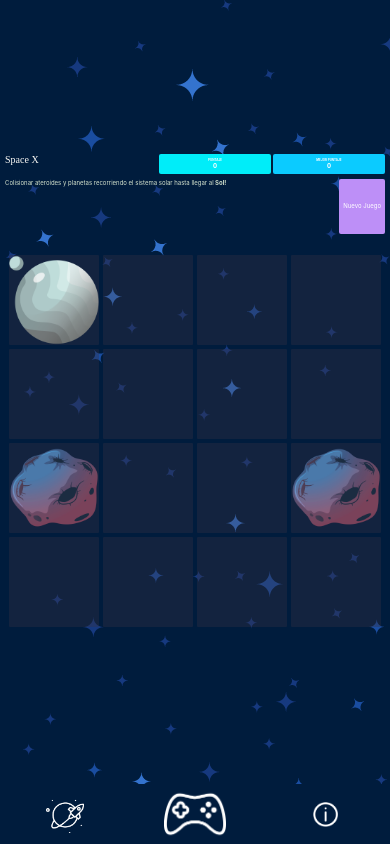
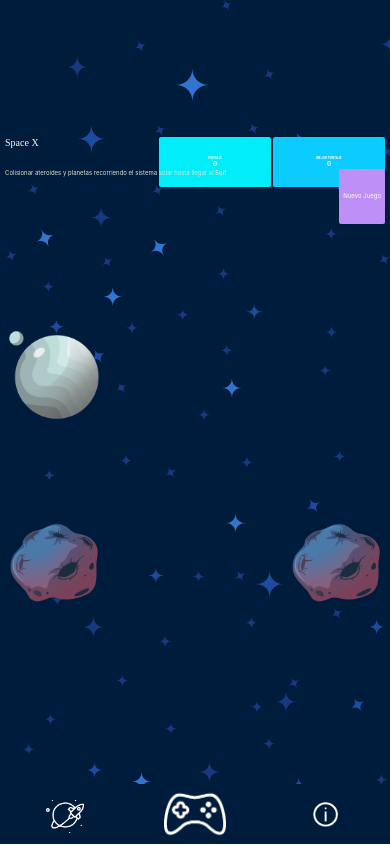
Before and after one commit to EmilianoSantellan/SpaceX, a React Native app: screen /Juego in a window 390 px wide. Built offline with nearby package versions, Linux system fonts and the light colour scheme.

Commit message:
fix styles views

```diff
--- a/src/application/common/planets.tsx
+++ b/src/application/common/planets.tsx
@@ -4,60 +4,68 @@ export const planets : IPlanet[] = [
     {
         key: 2,
         name: 'Asteroides',
-        src: require('../images/asteroid.png')
+        src: require('../images/asteroid.png'),
+        description: `Es un cuerpo celeste rocoso, más pequeño que un planeta y mayor que un meteoroide. La mayoría orbita entre Marte y Júpiter, en la región del sistema solar conocida como cinturón.`
     },
     {
         key: 4,
         name: 'Plutón',
         src: require('../images/pluto.png'),
-        description: `Es el planeta más pequeño del sistema solar, es también el más distante y el más frío.\n\nSu distancia media al Sol es de 5.900.000.000 kilómetros y su temperatura media superficial llega a -238º C.\n\nComposición\nNitrógeno	90 %\nMetano	10%`
+        description: `Es un planeta enano del sistema solar situado a continuación de la órbita de Neptuno. Su nombre se debe al dios mitológico romano Plutón.`
     },
     {
         key: 8,
         name: 'Neptuno',
         src: require('../images/neptune.png'),
-        description: `Es el más lejano del sistema solar. Forma parte de los denominados planetas exteriores, y dentro de estos, es uno de los gigantes helados, y es el primero que fue descubierto gracias a predicciones matemáticas.\n\nComposición\nHidrógeno	>84 %\nHelio	>12 %\nMetano	2 %\nAmoníaco	0,01 %\nEtano	0,00025 %\nAcetileno	0,00001 %\n\nDistancia media al Sol:	30,05 UA = 4,4951x109 km`
+        description: `Es el octavo planeta en distancia respecto al Sol y el más lejano del sistema solar. Forma parte de los denominados planetas exteriores, y dentro de estos, es uno de los gigantes helados, y es el primero que fue descubierto gracias a predicciones matemáticas.`
     },
     {
         key: 16,
         name: 'Urano',
         src: require('../images/uranus.png'),
-        description: `Es el planeta más pequeño del sistema solar, es también el más distante y el más frío.\n\nSu distancia media al Sol es de 5.900.000.000 kilómetros y su temperatura media superficial llega a -238º C.\n\nComposición\nNitrógeno	90 %\nMetano	10%`
+        description: `Es el séptimo planeta del sistema solar, el tercero de mayor tamaño, y el cuarto más masivo. Se llama así en honor de la divinidad griega del cielo Urano, el padre de Crono y el abuelo de Zeus.`
     },
     {
         key: 32,
         name: 'Saturno',
-        src: require('../images/saturn.png')
+        src: require('../images/saturn.png'),
+        description: `Es el sexto planeta del sistema solar contando desde el Sol, el segundo en tamaño y masa después de Júpiter y el único con un sistema de anillos visible desde la Tierra. Su nombre proviene del dios romano Saturno. Forma parte de los denominados planetas exteriores o gaseosos.`
     },
     {
         key: 64,
         name: 'Jupiter',
-        src: require('../images/jupiter.png')
+        src: require('../images/jupiter.png'),
+        description: `Es el planeta más grande del sistema solar y el quinto en orden de lejanía al Sol. Es un gigante gaseoso que forma parte de los denominados planetas exteriores. Recibe su nombre del dios romano Júpiter.`
     },
     {
         key: 128,
         name: 'Marte',
-        src: require('../images/mars.png')
+        src: require('../images/mars.png'),
+        description: `Es el cuarto planeta en orden de distancia al Sol y el segundo más pequeño del sistema solar, después de Mercurio.`
     },
     {
         key: 256,
         name: 'Tierra',
-        src: require('../images/eart.png')
+        src: require('../images/eart.png'),
+        description: `Es el tercero que orbita alrededor del Sol (estrella de tipo G2V, quien se encuentra en su juventud de acuerdo con la evolución estelar), es un planeta terrestre metálico, clasificado en esta categoría junto con Mercurio, Venus y Marte debido a la composición de sus núcleos.`
     },
     {
         key: 512,
         name: 'Venus',
-        src: require('../images/venus.png')
+        src: require('../images/venus.png'),
+        description: `Es el segundo planeta del sistema solar en orden de proximidad al Sol y el tercero en cuanto a tamaño en orden ascendente después de Mercurio y Marte. Al igual que Mercurio, carece de satélites naturales. Recibe su nombre en honor a Venus, la diosa romana del amor.`
     },
     {
         key: 1024,
         name: 'Mercurio',
-        src: require('../images/mercury.png')
+        src: require('../images/mercury.png'),
+        description: `Es el planeta del sistema solar más cercano al Sol y el más pequeño. Forma parte de los denominados planetas interiores y carece de satélites naturales al igual que Venus.`
     },
     {
         key: 2048,
         name: 'Sol',
-        src: require('../images/sun.png')
+        src: require('../images/sun.png'),
+        description: `Es una estrella de tipo-G de la secuencia principal y clase de luminosidad V que se encuentra en el centro del sistema solar y constituye la mayor fuente de radiación electromagnética de este sistema planetario.`
     }
 ];
 
--- a/src/infrastructure/components/heading/styles.tsx
+++ b/src/infrastructure/components/heading/styles.tsx
@@ -30,6 +30,7 @@ export const styles = StyleSheet.create({
         paddingBottom: Dimensions.size["2"],
         borderRadius: Dimensions.size["2"],
         marginLeft: Dimensions.size["2"],
+        height: 50,
         flexDirection: 'column',
         alignItems: 'center',
         justifyContent: 'center'
--- a/src/presentation/components/game/above/styles.tsx
+++ b/src/presentation/components/game/above/styles.tsx
@@ -16,7 +16,7 @@ export const styles = StyleSheet.create({
     text: {
         color: '#D5E4CF',
         fontSize: Dimensions.size["6"],
-        lineHeight: Dimensions.size["8"],
+        lineHeight: Dimensions.size["7"],
     },
     boldText: {
         fontWeight: 'bold',
--- a/src/presentation/components/game/container/gameContainer.tsx
+++ b/src/presentation/components/game/container/gameContainer.tsx
@@ -2,7 +2,7 @@ import React from 'react';
 import { View } from 'react-native';
 import { styles } from './styles';
 
-import GridContainer from '../../../../infrastructure/components/grid/container/gridContainer';
+// import GridContainer from '../../../../infrastructure/components/grid/container/gridContainer';
 import TileContainer from '../../../../infrastructure/components/tile/tileContainer';
 
 import { IGame } from '../../../../application/interfaces/game.interface'
@@ -12,7 +12,7 @@ class GameContainer extends React.Component<IGame> {
         const { tiles = [] } = this.props;
         return (
             <View style={styles.container}>
-                <GridContainer />
+                {/* <GridContainer /> */}
                 <TileContainer tiles={tiles} />
             </View>
         );
--- a/src/presentation/containers/spacex/spacex-container.tsx
+++ b/src/presentation/containers/spacex/spacex-container.tsx
@@ -102,15 +102,21 @@ class SpaceXContainer extends React.Component<IGameProps, IGameState> {
         var _self = this;
         return (
             <View style={styles.container}>
-                <ImageBackground source={require('../../../application/images/background.png')} resizeMode="cover" style={styles.image}>
-                    <Heading score={this.state.score} best={this.state.best}></Heading>
-                    <AboveGame onRestart={() => _self.restart()}></AboveGame>
+                <ImageBackground source={require('../../../application/images/background.png')} resizeMode="cover" style={styles.backgroundImage}>
+                    <View style={styles.gameContainer}>
+                        <View style={styles.heading}>
+                            <Heading score={this.state.score} best={this.state.best}></Heading>
+                        </View>
+                        <View style={styles.above}>
+                            <AboveGame onRestart={() => _self.restart()}></AboveGame>
+                        </View>
+                        <View {...this._panResponder.panHandlers} style={styles.game}>
+                            <GameContainer tiles={tiles} />
+                        </View>
+                    </View>
                     <GameOver over={this.state.over} score={this.state.score} onTryAagin={() => _self.restart()} />
                     <GameWon won={this.state.won} score={this.state.score} onKeepGoing={() => _self.keepGoing()} />
                     <Loading show={this.showLoading} />
-                    <View {...this._panResponder.panHandlers}>
-                        <GameContainer tiles={tiles} />
-                    </View>
                 </ImageBackground>
             </View>
         );
--- a/src/presentation/containers/spacex/styles.tsx
+++ b/src/presentation/containers/spacex/styles.tsx
@@ -11,8 +11,24 @@ export const styles = StyleSheet.create({
         backgroundColor: colors.background,
         paddingHorizontal: Dimensions.size["5"],
     },
-    image: {
+    backgroundImage: {
         flex: 1,
         justifyContent: "center"
+    },
+    gameContainer: {
+        flex: 1,
+        flexDirection: 'column'
+    },
+    heading: {
+        flex: 2,
+        justifyContent: 'flex-end'
+    },
+    above: {
+        flex: 1,
+        justifyContent: 'center'
+    },
+    game: {
+        flex: 7,
+        justifyContent: 'center'
     }
 });
```
